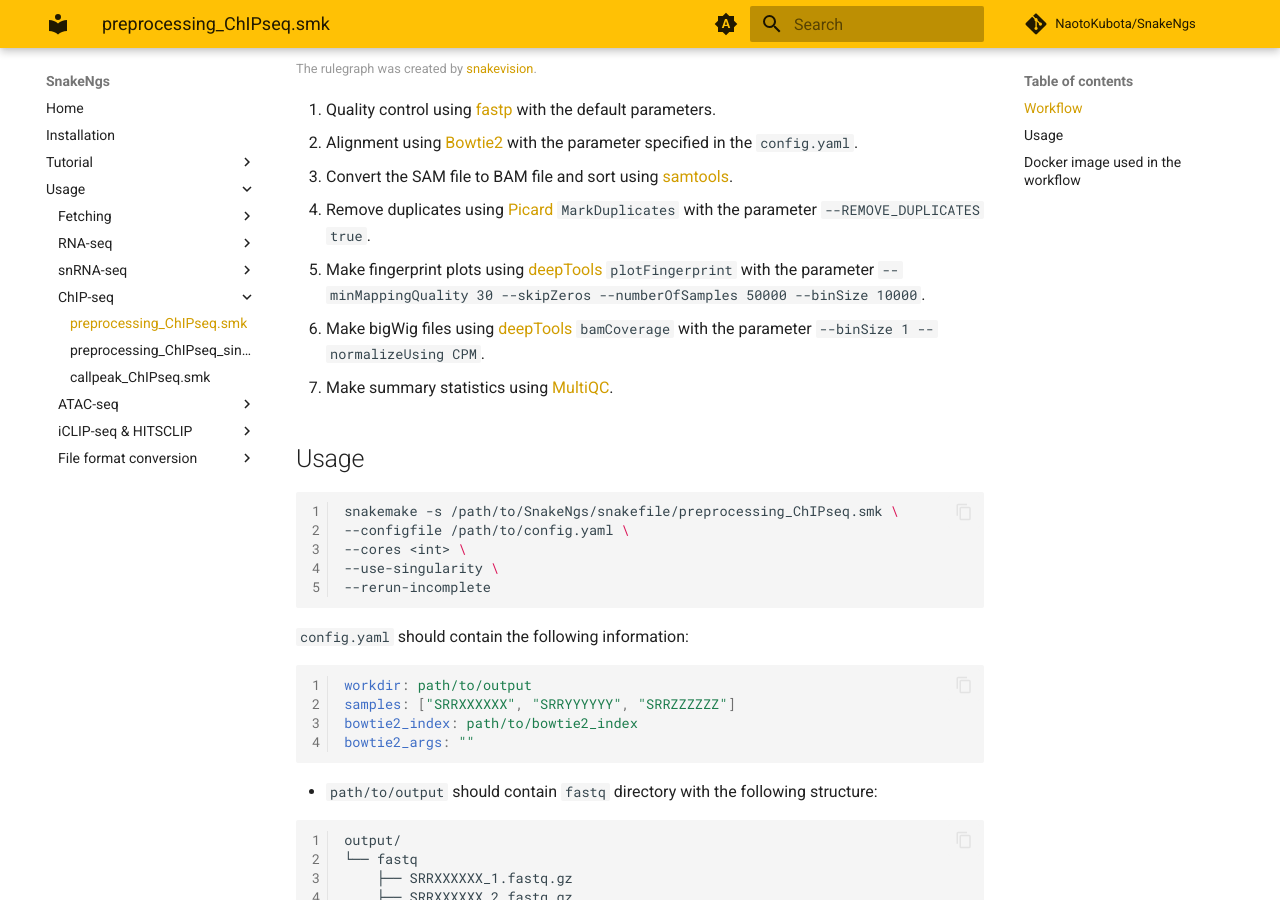
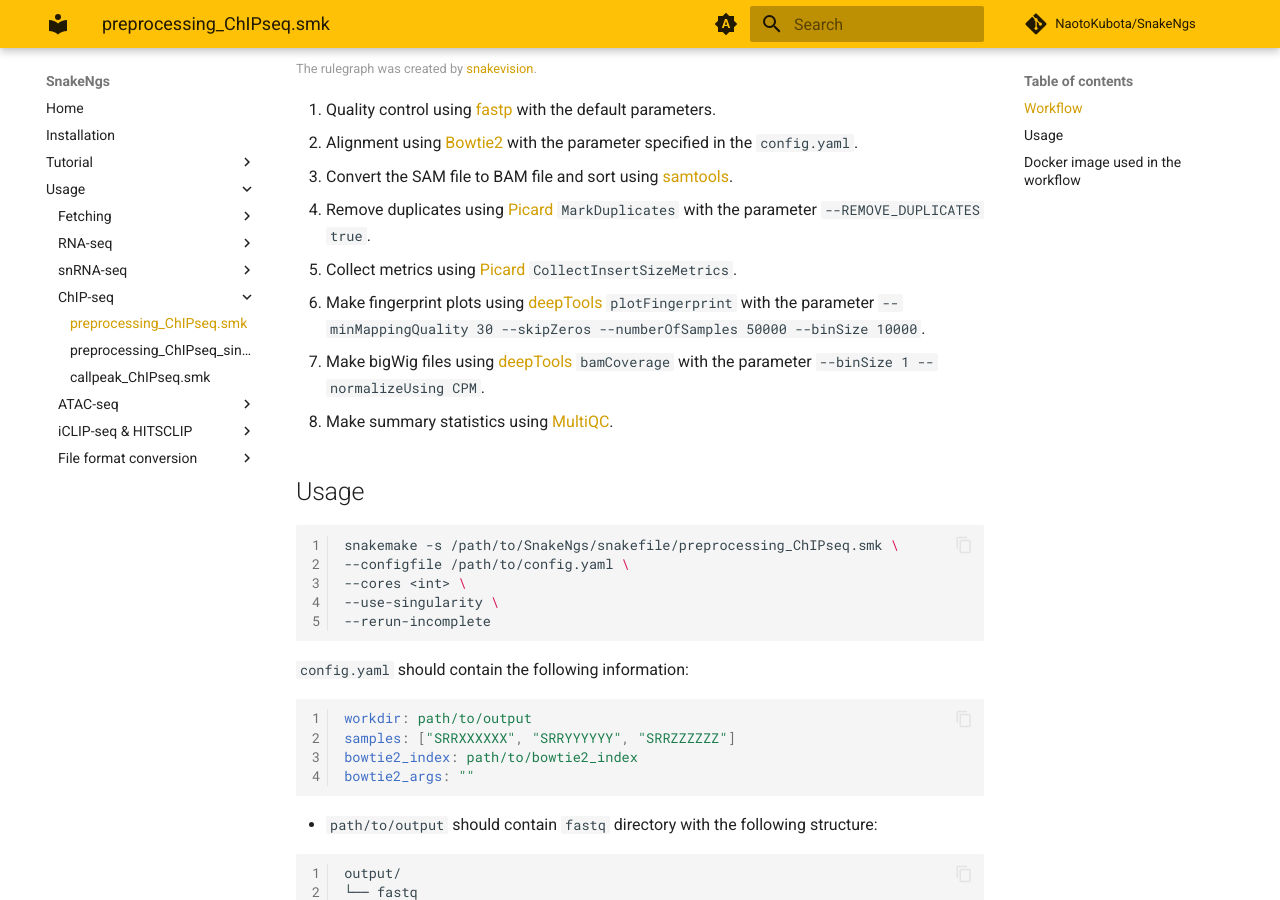
Before and after one commit to NaotoKubota/SnakeNgs, an MkDocs documentation site: the page built from docs/usage/preprocessing_ChIPseq.md, in a window 1280 px wide and 900 px high, scrolled down 642 px. Built offline with MkDocs 1.6.1 and Material for MkDocs 9.7.7, drawn with Linux system fonts in a browser that asks for light colours; comment, search, counter and statistics services are not loaded.

Commit message:
Update preprocessing documentation for ChIP-seq: add CollectInsertSizeMetrics step

```diff
--- a/docs/usage/preprocessing_ChIPseq.md
+++ b/docs/usage/preprocessing_ChIPseq.md
@@ -18,9 +18,10 @@ Snakemake workflow for preprocessing **paired**-end ChIP-seq/ATAC-seq data.
 2. Alignment using [Bowtie2](http://bowtie-bio.sourceforge.net/bowtie2/index.shtml) with the parameter specified in the `config.yaml`.
 3. Convert the SAM file to BAM file and sort using [samtools](http://www.htslib.org/).
 4. Remove duplicates using [Picard](https://broadinstitute.github.io/picard/) `MarkDuplicates` with the parameter `--REMOVE_DUPLICATES true`.
-5. Make fingerprint plots using [deepTools](https://deeptools.readthedocs.io/en/develop/) `plotFingerprint` with the parameter `--minMappingQuality 30 --skipZeros --numberOfSamples 50000 --binSize 10000`.
-6. Make bigWig files using [deepTools](https://deeptools.readthedocs.io/en/develop/) `bamCoverage` with the parameter `--binSize 1 --normalizeUsing CPM`.
-7. Make summary statistics using [MultiQC](https://multiqc.info/).
+5. Collect metrics using [Picard](https://broadinstitute.github.io/picard/) `CollectInsertSizeMetrics`.
+6. Make fingerprint plots using [deepTools](https://deeptools.readthedocs.io/en/develop/) `plotFingerprint` with the parameter `--minMappingQuality 30 --skipZeros --numberOfSamples 50000 --binSize 10000`.
+7. Make bigWig files using [deepTools](https://deeptools.readthedocs.io/en/develop/) `bamCoverage` with the parameter `--binSize 1 --normalizeUsing CPM`.
+8. Make summary statistics using [MultiQC](https://multiqc.info/).
 
 ## Usage
 
```
